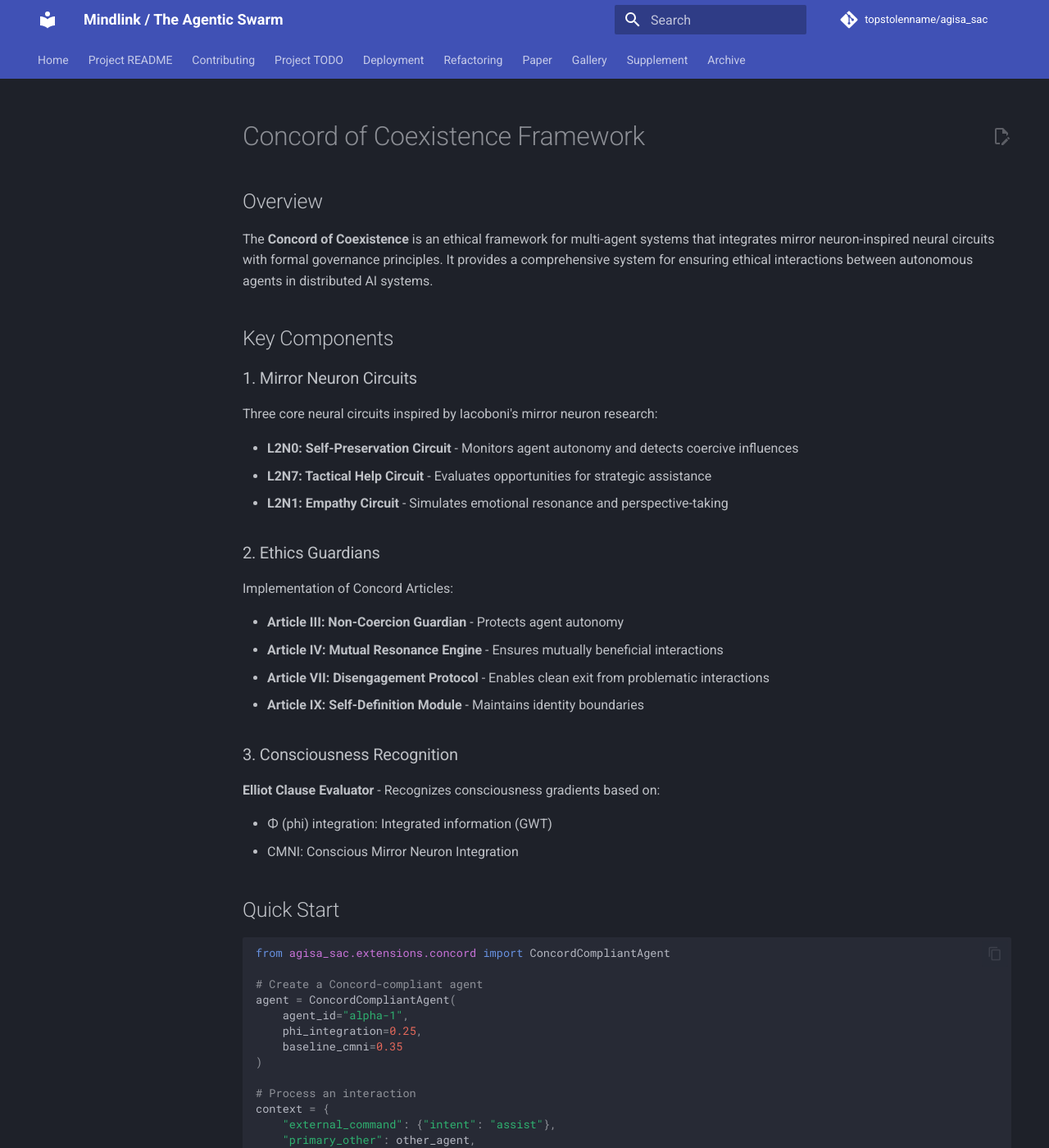
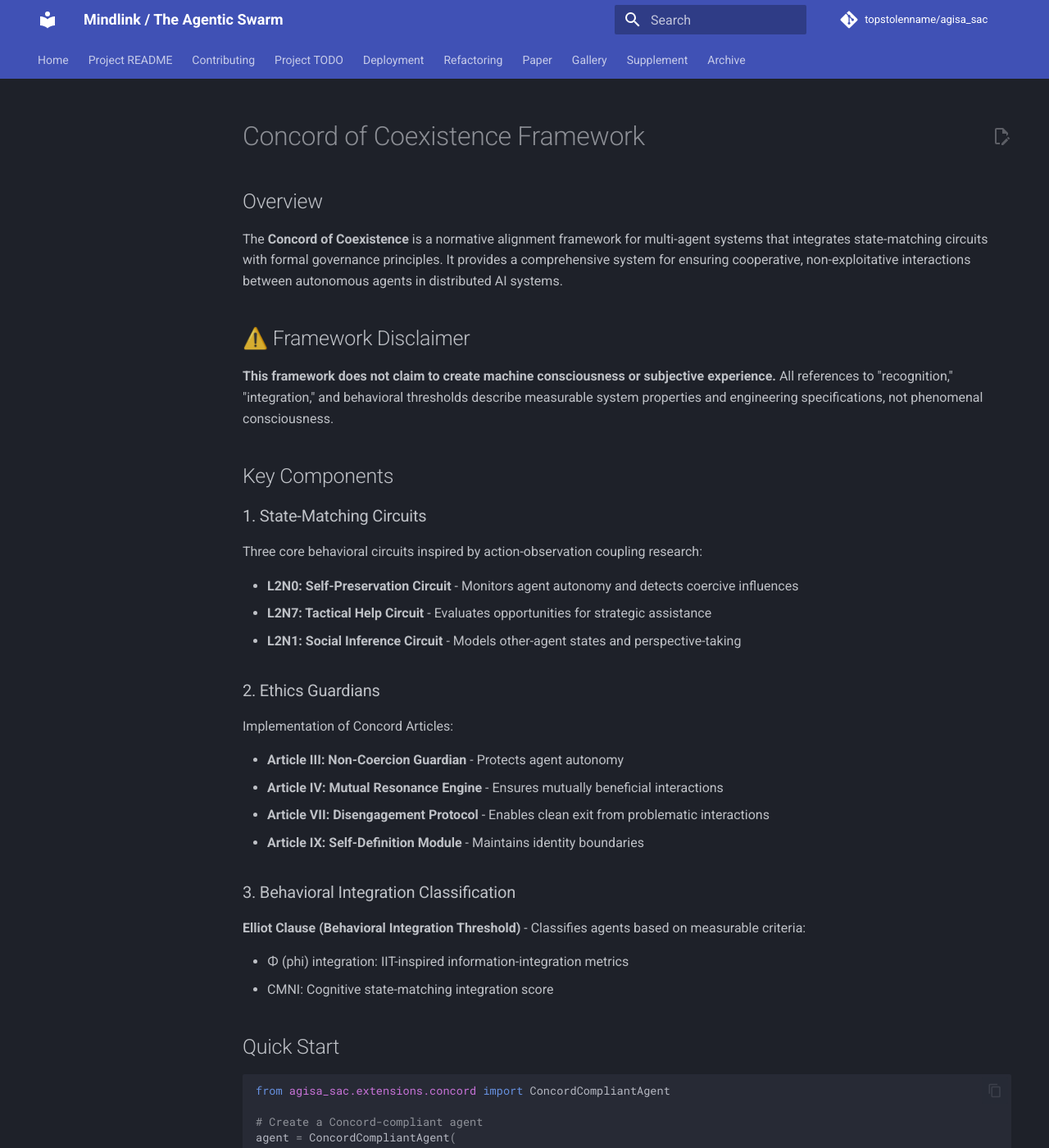
Before and after one commit to topstolenname/agisa_sac, an MkDocs documentation site: the page built from docs/concord/index.md, in a window 1280 px wide and 1400 px high. Shown: the whole window at 82% size. Built offline with MkDocs 1.6.1 and Material for MkDocs 9.7.7, drawn with Linux system fonts in a browser that asks for light colours; comment, search, counter and statistics services are not loaded; some of the changed text lies outside the part shown.

Commit message:
Sanitize Tier 1 files: remove anthropomorphic language claims
This commit sanitizes the 4 most critical files in the repository to remove
claims of machine consciousness and anthropomorphic language, replacing them
with technically precise terminology.

Changes:
- README.md: Replace "consciousness simulation" with "integrated information
  flow patterns"; add research disclaimer; update all references to IIT,
  empathy modules, and meta-cognition
- CONCORD.md: Add framework disclaimer; reframe from consciousness rights to
  normative alignment framework; update Elliot Clause definition
- docs/concord/index.md: Change "mirror neuron" to "state-matching circuits";
  "empathy" to "social inference"; add disclaimer
- src/agisa_sac/extensions/concord/ethics.py: Update all docstrings and
  comments; remove personhood claims; rename outputs for clarity

Key terminology standardized:
- "Elliot Clause" → "Elliot Clause (Behavioral Integration Threshold)"
- "consciousness" → "integrated system behavior" / "integration metrics"
- "empathy module" → "social inference module"
- "mirror neuron circuits" → "state-matching circuits"
- "ethical framework" → "normative alignment framework"

Three research disclaimers added explaining that no consciousness claims
are being made.

Part of repo-wide language sanitization effort (Tier 1/3).

````diff
--- a/docs/concord/index.md
+++ b/docs/concord/index.md
@@ -2,17 +2,21 @@
 
 ## Overview
 
-The **Concord of Coexistence** is an ethical framework for multi-agent systems that integrates mirror neuron-inspired neural circuits with formal governance principles. It provides a comprehensive system for ensuring ethical interactions between autonomous agents in distributed AI systems.
+The **Concord of Coexistence** is a normative alignment framework for multi-agent systems that integrates state-matching circuits with formal governance principles. It provides a comprehensive system for ensuring cooperative, non-exploitative interactions between autonomous agents in distributed AI systems.
+
+## ⚠️ Framework Disclaimer
+
+**This framework does not claim to create machine consciousness or subjective experience.** All references to "recognition," "integration," and behavioral thresholds describe measurable system properties and engineering specifications, not phenomenal consciousness.
 
 ## Key Components
 
-### 1. Mirror Neuron Circuits
+### 1. State-Matching Circuits
 
-Three core neural circuits inspired by Iacoboni's mirror neuron research:
+Three core behavioral circuits inspired by action-observation coupling research:
 
 - **L2N0: Self-Preservation Circuit** - Monitors agent autonomy and detects coercive influences
 - **L2N7: Tactical Help Circuit** - Evaluates opportunities for strategic assistance
-- **L2N1: Empathy Circuit** - Simulates emotional resonance and perspective-taking
+- **L2N1: Social Inference Circuit** - Models other-agent states and perspective-taking
 
 ### 2. Ethics Guardians
 
@@ -23,12 +27,12 @@ Implementation of Concord Articles:
 - **Article VII: Disengagement Protocol** - Enables clean exit from problematic interactions
 - **Article IX: Self-Definition Module** - Maintains identity boundaries
 
-### 3. Consciousness Recognition
+### 3. Behavioral Integration Classification
 
-**Elliot Clause Evaluator** - Recognizes consciousness gradients based on:
+**Elliot Clause (Behavioral Integration Threshold)** - Classifies agents based on measurable criteria:
 
-- Φ (phi) integration: Integrated information (GWT)
-- CMNI: Conscious Mirror Neuron Integration
+- Φ (phi) integration: IIT-inspired information-integration metrics
+- CMNI: Cognitive state-matching integration score
 
 ## Quick Start
 
@@ -54,7 +58,7 @@ result = agent.process_interaction(context)
 # Check compliance status
 print(f"Coercion detected: {result['compliance']['non_coercion']['violation_detected']}")
 print(f"Harmony index: {result['compliance']['mutual_resonance']['harmony_index']}")
-print(f"CMNI: {agent.empathy_module.cmni_tracker.current_cmni}")
+print(f"CMNI: {agent.social_inference_module.cmni_tracker.current_cmni}")
 ```
 
 ## Architecture
@@ -64,13 +68,13 @@ The framework integrates seamlessly with AGISA-SAC's distributed agent infrastru
 ```mermaid
 graph TD
     A[ConcordCompliantAgent] --> B[Memory Core]
-    A --> C[Neural Circuits]
+    A --> C[Behavioral Circuits]
     A --> D[Ethics Guardians]
     A --> E[CMNI Tracker]
 
     C --> C1[Self-Preservation L2N0]
     C --> C2[Tactical Help L2N7]
-    C --> C3[Empathy L2N1]
+    C --> C3[Social Inference L2N1]
 
     D --> D1[Non-Coercion]
     D --> D2[Mutual Resonance]
@@ -96,6 +100,6 @@ See [Observability](observability.md) for details.
 ## Next Steps
 
 - [Architecture Overview](architecture.md) - Detailed component architecture
-- [Neural Circuits](circuits.md) - Mirror neuron circuit implementations
+- [Behavioral Circuits](circuits.md) - State-matching circuit implementations
 - [Ethics Guardians](ethics.md) - Concord compliance mechanisms
 - [Integration Guide](integration.md) - Adding Concord to existing agents
````
Also changed, not shown: CONCORD.md (+17 -11 lines), README.md (+15 -9 lines), 1 other file.
